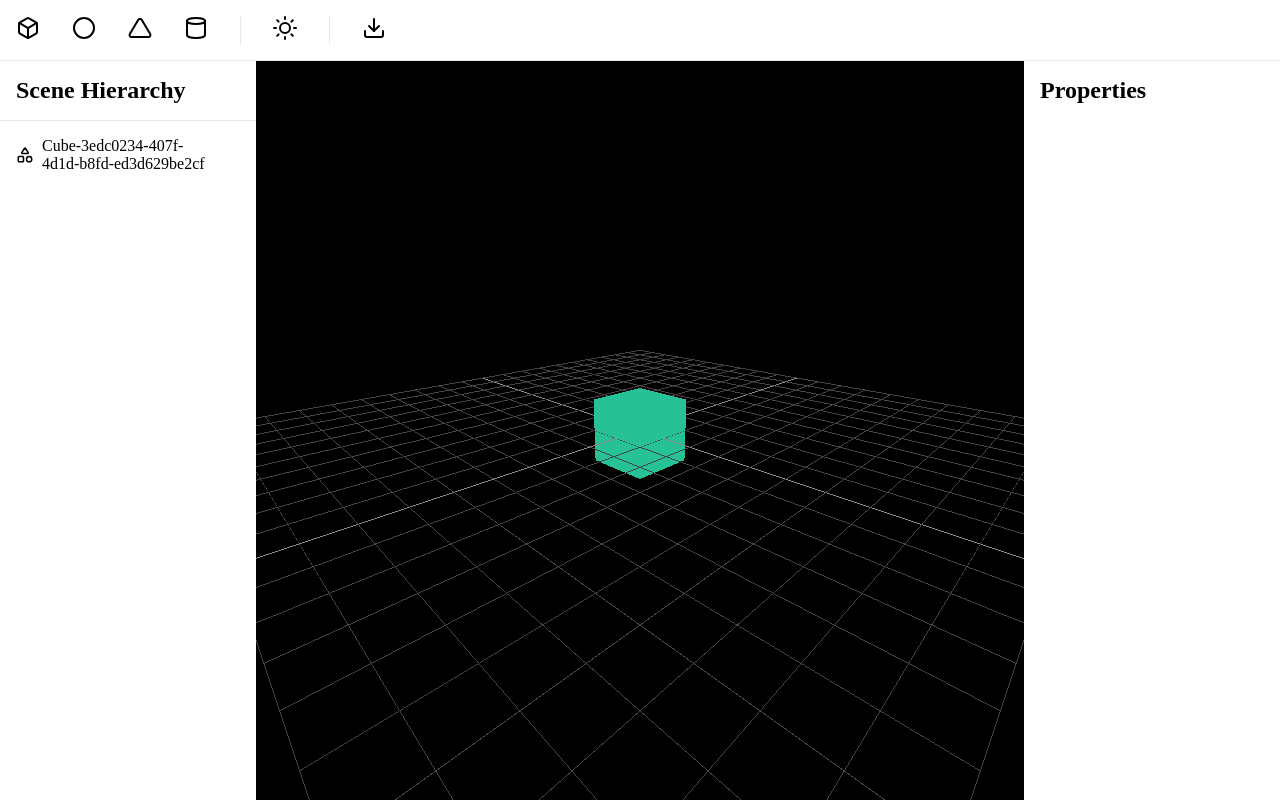
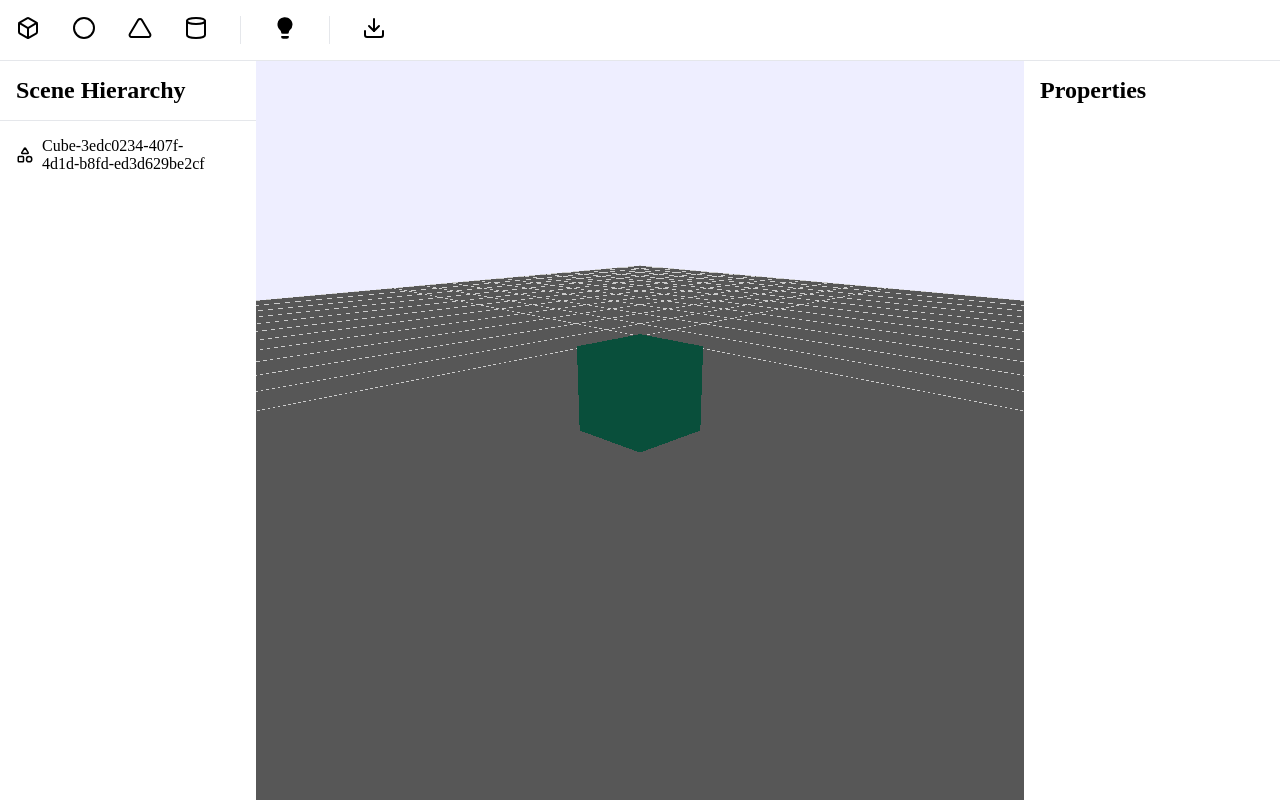
Before and after one commit to hvphuc1999/editor-3d-demo, a website built with Vite: page index.html in a window 1280 px wide. Both pictures are taken after a click on the element 28 px from the left and 30 px from the top of the page. Built offline with nearby package versions, Linux system fonts and the light colour scheme.

Commit message:
implement light feature

```diff
--- a/index.html
+++ b/index.html
@@ -14,7 +14,7 @@
         <div class="box-icon" id="add-new-cone"><img src="./triangle.svg" /></div>
         <div class="box-icon" id="add-new-cylinder"><img src="./cylinder.svg" /></div>
         <div class="header__divider"></div>
-        <div class="box-icon"><img src="./sun.svg" /></div>
+        <div class="box-icon" id="light"><img src="./light-off.svg" id="light-img" width="24" height="24" /></div>
         <div class="header__divider"></div>
         <div class="box-icon"><img src="./download.svg" /></div>
       </div>
--- a/main.js
+++ b/main.js
@@ -8,8 +8,9 @@ function main() {
   const rendererEle = document.getElementById("renderer");
   const rendererWidth = rendererEle.offsetWidth;
   const rendererHeight = rendererEle.offsetHeight;
-  let scene, camera, orbitControl, transformControl, raycaster, mouse;
+  let scene, camera, orbitControl, transformControl, raycaster, mouse, directionalLight;
   let objectList = [];
+  let isLightOn = false;
 
   init();
   render();
@@ -23,16 +24,43 @@ function main() {
     });
   });
 
+  const lightEle = document.getElementById("light");
+  lightEle.addEventListener("click", () => {
+    if (!isLightOn) {
+      handleTurnOnLight();
+    } else {
+      handleTurnOffLight();
+    }
+  });
+
   function init() {
     renderer = new THREE.WebGLRenderer();
     renderer.setSize(rendererWidth, rendererHeight);
     document.getElementById("renderer").appendChild(renderer.domElement);
 
+    renderer.shadowMap.enabled = true;
+    renderer.shadowMap.type = THREE.PCFSoftShadowMap;
+
     scene = new THREE.Scene();
-    scene.add(new THREE.GridHelper(10, 20, 0x888888, 0x444444));
+    scene.background = new THREE.Color(0xeeeeff);
+    scene.add(new THREE.GridHelper(30, 30, 0x888888, 0xcccccc));
+
+    const planeGeometry = new THREE.PlaneGeometry(30, 30);
+    const planeMaterial = new THREE.MeshStandardMaterial({
+        color: 0xcccccc,
+        side: THREE.DoubleSide
+    });
+    const plane = new THREE.Mesh(planeGeometry, planeMaterial);
+    plane.rotation.x = -Math.PI / 2;
+    plane.position.y = 0;
+    plane.receiveShadow = true;
+    scene.add(plane);
+
+    const ambientLight = new THREE.AmbientLight(0xffffff, 0.5);
+    scene.add(ambientLight);
 
     camera = new THREE.PerspectiveCamera(
-      75,
+      60,
       rendererWidth / rendererHeight,
       0.1,
       1000
@@ -122,8 +150,21 @@ function main() {
       default:
         geometry = new THREE.BoxGeometry(defaultSize, defaultSize, defaultSize);
     }
-    const material = new THREE.MeshBasicMaterial({ color: Math.random() * 0xffffff });
+    const material = new THREE.MeshStandardMaterial({
+      color: Math.random() * 0xffffff,
+      roughness: 0.7,
+      metalness: 0.1
+  });
     const mesh = new THREE.Mesh(geometry, material);
+    mesh.castShadow = true;
+    const geomParams = geometry.parameters || {};
+    let halfHeight = defaultSize / 2;
+    if (geomParams.height) {
+        halfHeight = geomParams.height / 2;
+    } else if (geomParams.radius) {
+        halfHeight = geomParams.radius;
+    }
+    mesh.position.y = halfHeight;
     scene.add(mesh);
     /* ===================== */
 
@@ -433,6 +474,33 @@ function main() {
     listChangeId.forEach(handleChangeAxis);
     render()
   }
+
+  function handleTurnOnLight() {
+    isLightOn = true;
+    if (!directionalLight) {
+      directionalLight = new THREE.DirectionalLight(0xffffff, 0.8);
+      directionalLight.position.set(10, 15, 10);
+      directionalLight.castShadow = true;
+
+      directionalLight.shadow.mapSize.width = 1024;
+      directionalLight.shadow.mapSize.height = 1024;
+      directionalLight.shadow.camera.near = 0.5;
+      directionalLight.shadow.camera.far = 50;
+    }
+    const lightImg = document.getElementById('light-img');
+    lightImg.src = './light-on.svg';
+    scene.add(directionalLight);
+    render();
+  }
+
+  function handleTurnOffLight() {
+    isLightOn = false;
+    if (!directionalLight) return;
+    const lightImg = document.getElementById('light-img');
+    lightImg.src = './light-off.svg';
+    scene.remove(directionalLight);
+    render();
+  }
 }
 
 main();
```
Also changed, not shown: public/light-off.svg (added), public/light-on.svg (added).
